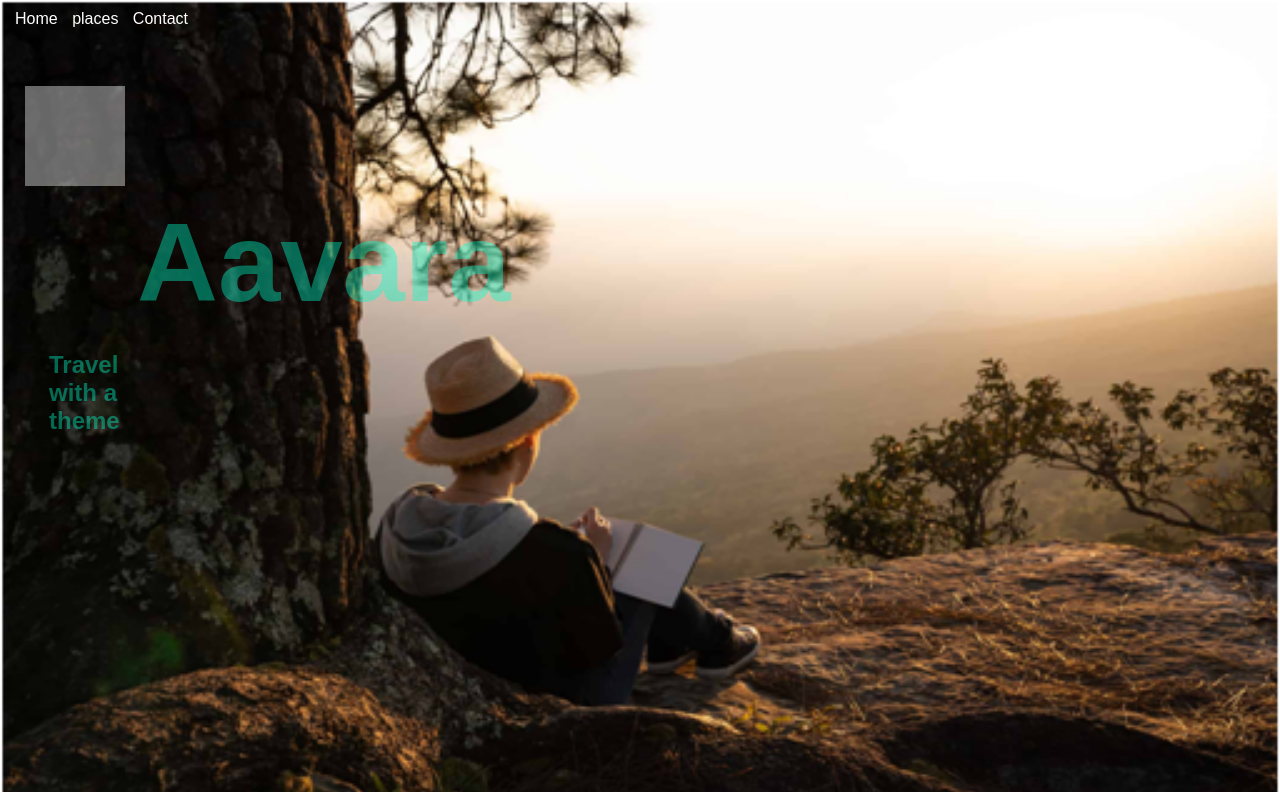
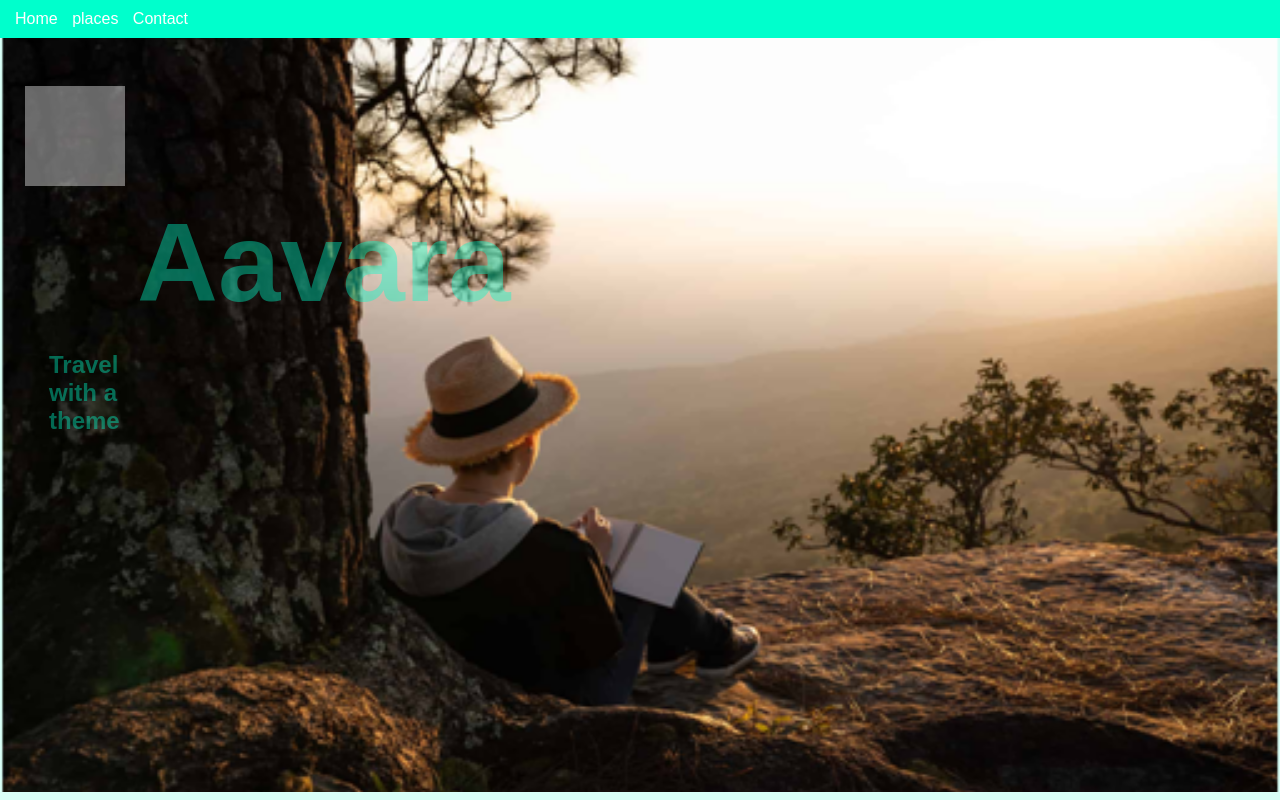
Before and after one commit to savudamkoushik/basicjs, a plain HTML site: page index.html in a window 1280 px wide. Drawn offline with Linux system fonts and the light colour scheme.

Commit message:
Update site.css

```diff
--- a/site.css
+++ b/site.css
@@ -6,7 +6,7 @@ html,body{
 }
 body{
     font-family: Arial, Helvetica, sans-serif;
-    background-color: #00ffcc#d9fff7;
+    background-color:#d9fff7;
 }
 article{
     margin: 30px 100px 30px 25px;
@@ -22,7 +22,7 @@ header{
     top: 0;
     left: 0;
     width: 100%;
-    background-color:;
+    background-color:#00ffcc;
     padding: 10px;
 }
 nav a:hover,
```
